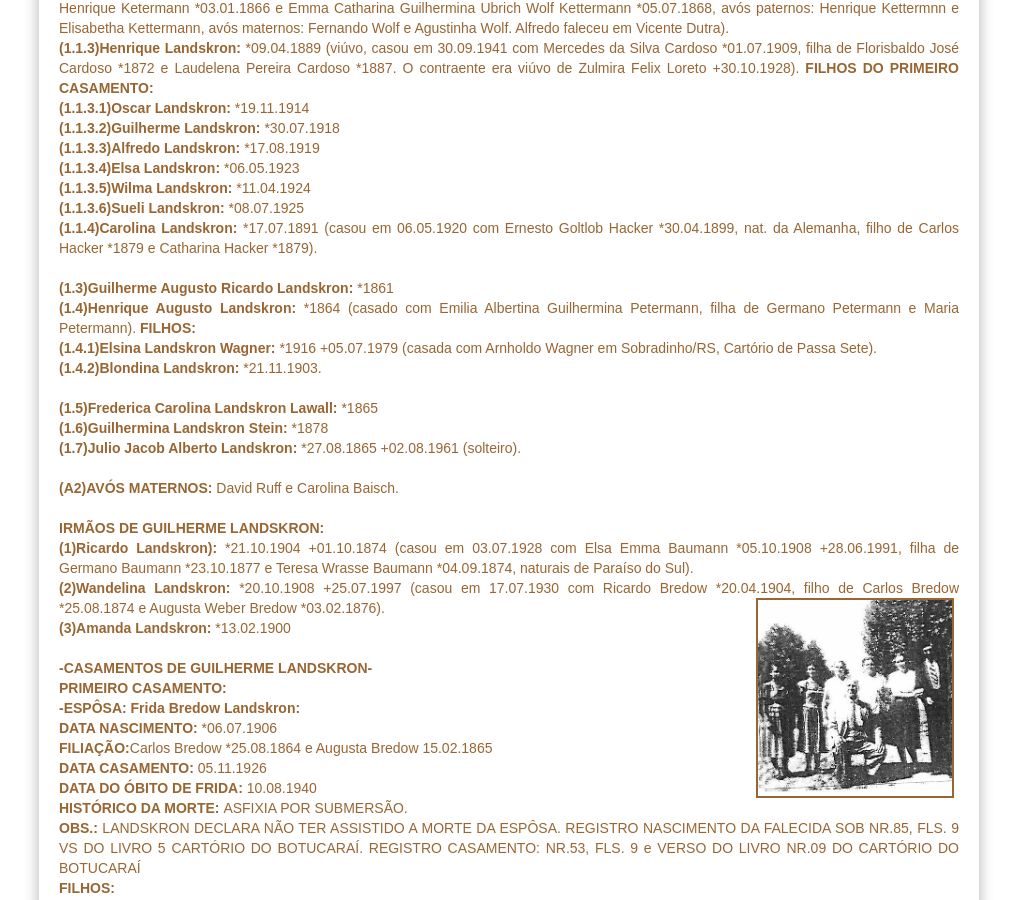
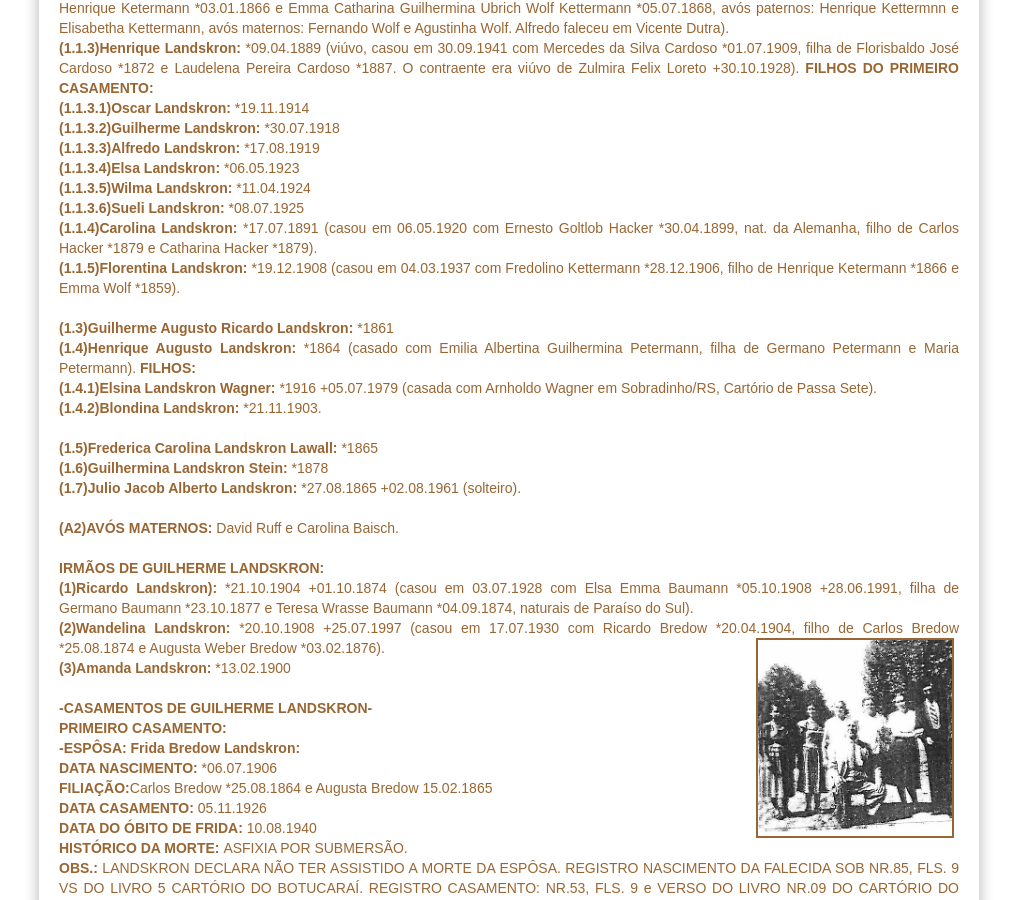
Before and after one commit to claudiovargas1955/claudiovargas1955.github.io, a Jekyll site: the page built from _pages/arvore-genealogica-de-guilherme landskron.html, in a window 1280 px wide and 900 px high, scrolled down 724 px. Shown: the whole window, without its empty margins (131-1148 px from the left). Built offline with Jekyll 4.4.1, drawn with Linux system fonts in a browser that asks for light colours; some web fonts are replaced.

Commit message:
Update arvore-genealogica-de-guilherme landskron.html

```diff
--- a/_pages/arvore-genealogica-de-guilherme landskron.html
+++ b/_pages/arvore-genealogica-de-guilherme landskron.html
@@ -81,7 +81,10 @@ CASAMENTO:</b><br>
        <b>(1.1.3.6)Sueli Landskron: </b>*08.07.1925<br>
 
 <b>(1.1.4)Carolina Landskron: </b>*17.07.1891 (casou em 06.05.1920 com Ernesto Goltlob Hacker *30.04.1899, nat. da Alemanha, filho de
-Carlos Hacker *1879 e Catharina Hacker *1879). <br><br>
+Carlos Hacker *1879 e Catharina Hacker *1879). <br>
+
+<b>(1.1.5)Florentina Landskron: </b>*19.12.1908 (casou em 04.03.1937 com Fredolino Kettermann *28.12.1906, filho de Henrique Ketermann
+*1866 e Emma Wolf *1859).<br><br>
 
 <b>(1.3)Guilherme Augusto Ricardo Landskron: </b>*1861 <br>
 <b>(1.4)Henrique Augusto Landskron: </b>*1864 (casado com Emilia Albertina Guilhermina Petermann, filha de Germano Petermann e Maria
```
